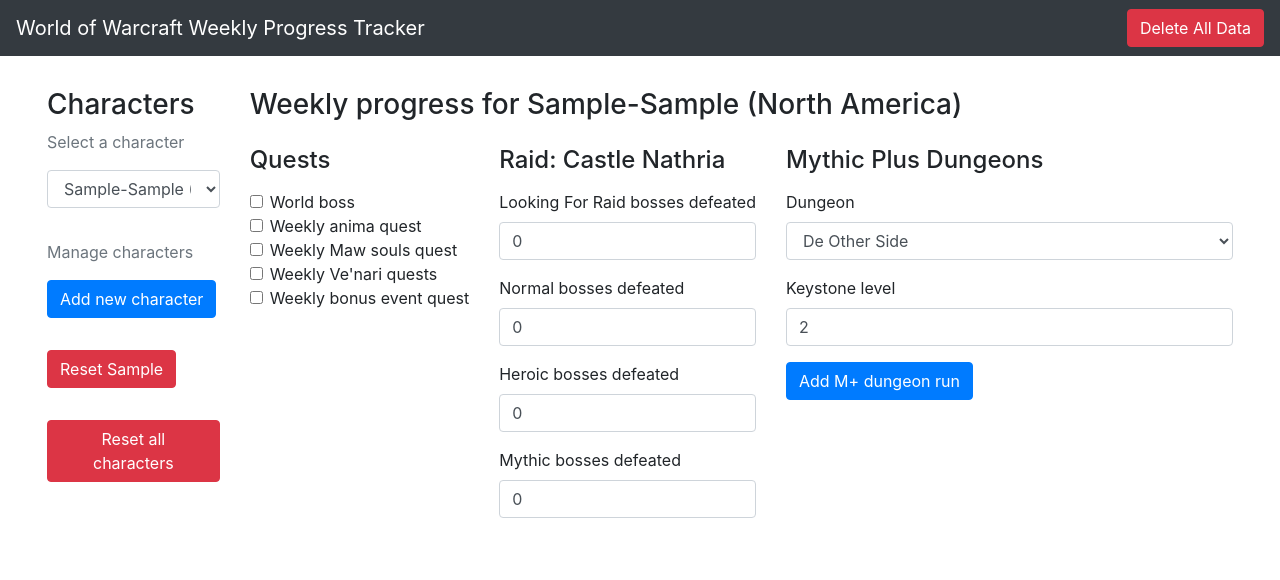
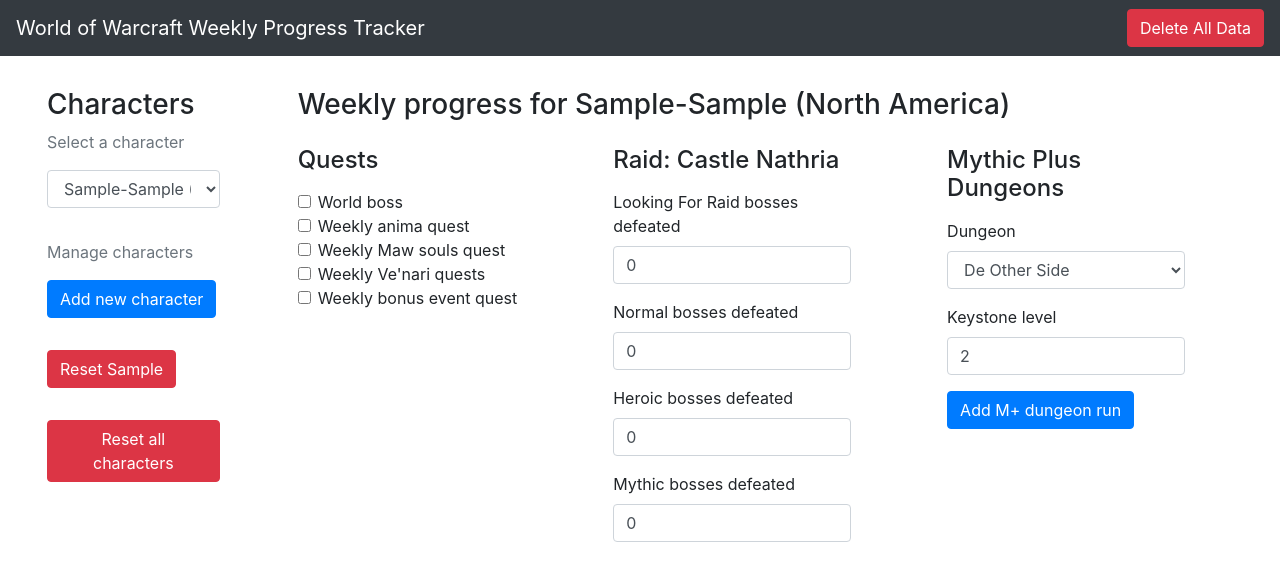
Before and after one commit to jimmycuadra/wowwpt, a React (Create React App) app: page / in a window 1280 px wide. Both pictures are taken after typing "Sample", "Sample" into the empty fields and a click on the button "Add character". Shown: the top 580 px of the page. Built offline with nearby package versions, Linux system fonts and the light colour scheme.

Commit message:
Balance the spacing between progress components.

```diff
--- a/src/components/CharacterProgress.css
+++ b/src/components/CharacterProgress.css
@@ -1,7 +1,3 @@
-.character-progress {
-  padding: 0;
-}
-
 .character-progress h4 {
   margin: 1rem 0 1rem;
 }
--- a/src/components/CharacterProgress.tsx
+++ b/src/components/CharacterProgress.tsx
@@ -23,20 +23,20 @@
   }
 
   return (
-    <Container fluid className="character-progress">
+    <Container fluid className="character-progress px-sm-5">
       <Row>
         <Col>
           <h3>Weekly progress for {character.name}-{character.realm} ({regions[character.region].long})</h3>
         </Col>
       </Row>
-      <Row>
-        <Col sm="auto">
+      <Row className="mx-sm-n5">
+        <Col sm="auto" className="px-sm-5">
           <QuestProgress progress={progress} />
         </Col>
-        <Col sm="auto">
+        <Col className="px-sm-5">
           <RaidProgress progress={progress} />
         </Col>
-        <Col>
+        <Col className="px-sm-5">
           <MythicPlusProgress progress={progress} />
         </Col>
       </Row>
```
